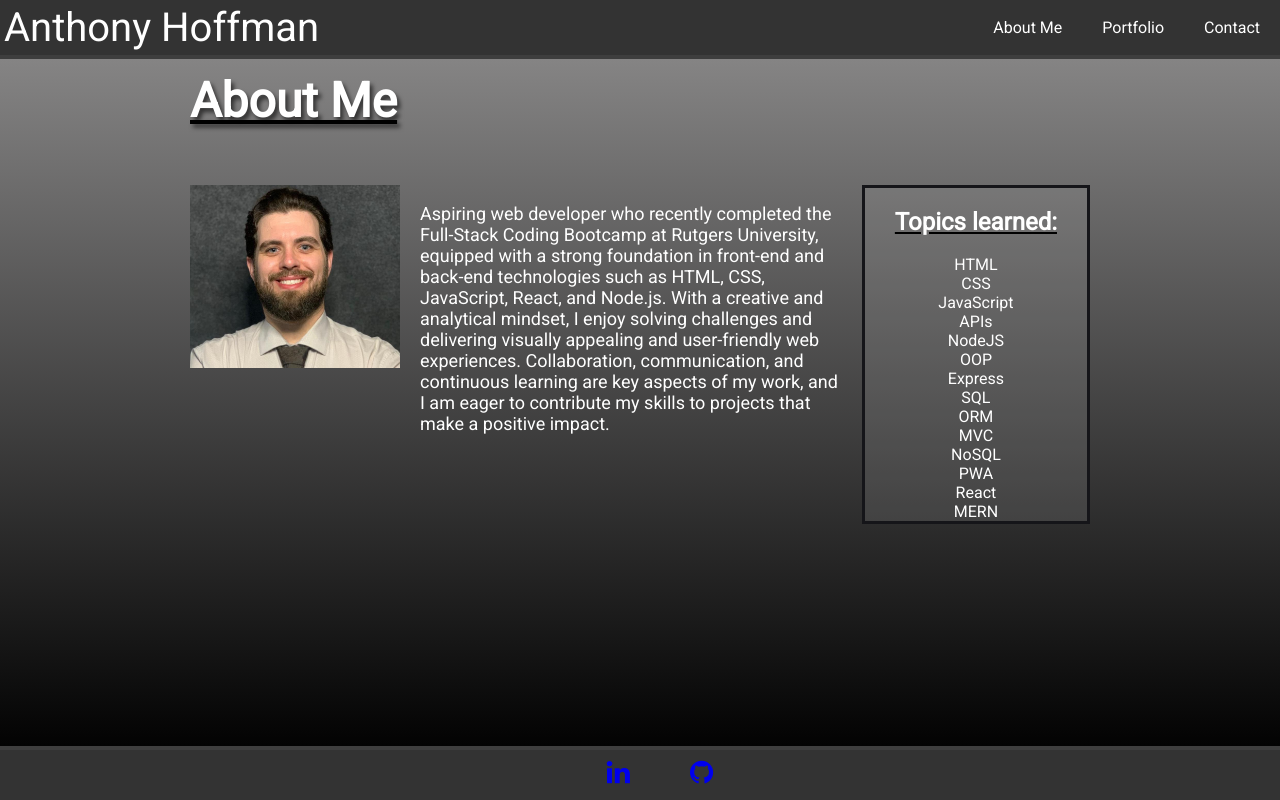
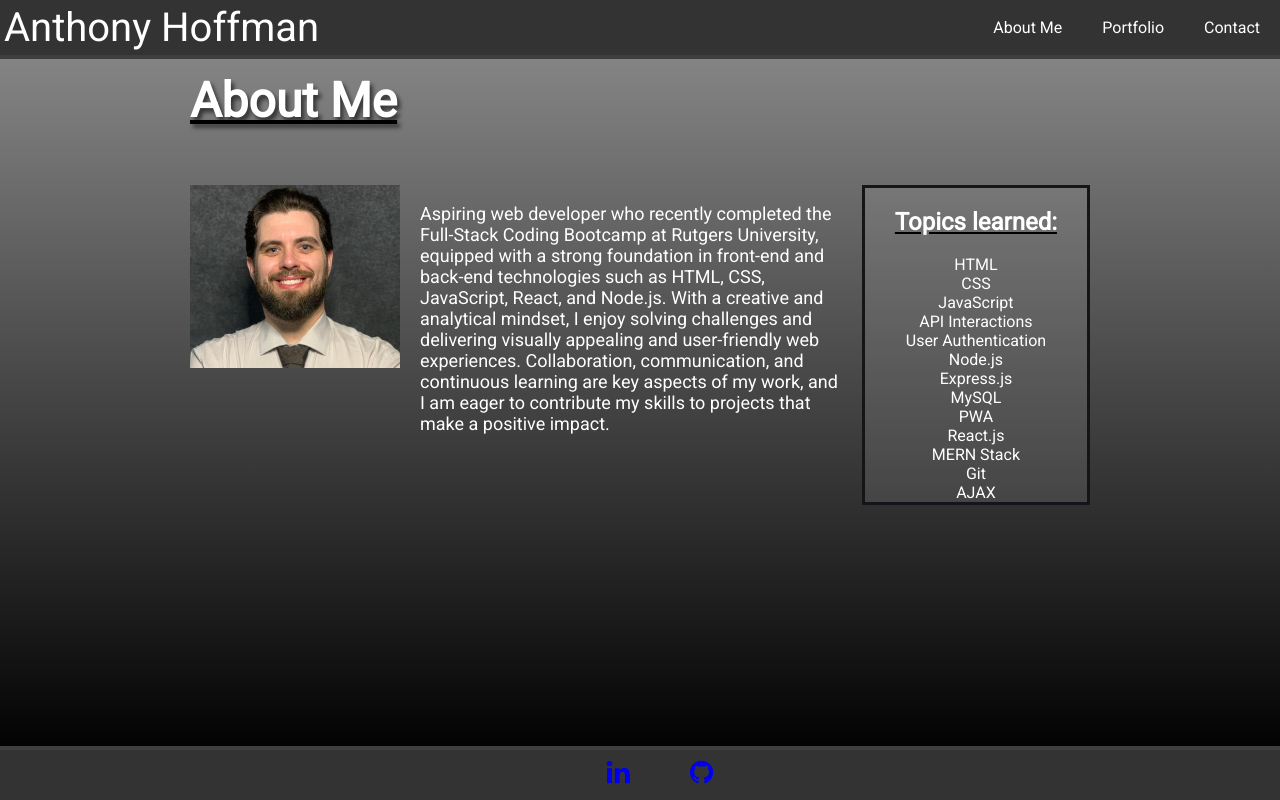
Before and after one commit to aHoff6/react-portfolio, a React (Create React App) app: page /about in a window 1280 px wide. Built offline with nearby package versions, Linux system fonts and the light colour scheme.

Commit message:
updated skill list

```diff
--- a/src/components/pages/About.js
+++ b/src/components/pages/About.js
@@ -28,17 +28,16 @@ export default function About() {
         <li>HTML</li>
         <li>CSS</li>
         <li>JavaScript</li>
-        <li>APIs</li>
-        <li>NodeJS</li>
-        <li>OOP</li>
-        <li>Express</li>
-        <li>SQL</li>
-        <li>ORM</li>
-        <li>MVC</li>
-        <li>NoSQL</li>
+        <li>API Interactions</li>
+        <li>User Authentication</li>
+        <li>Node.js</li>
+        <li>Express.js</li>
+        <li>MySQL</li>
         <li>PWA</li>
-        <li>React</li>
-        <li>MERN</li>
+        <li>React.js</li>
+        <li>MERN Stack</li>
+        <li>Git</li>
+        <li>AJAX</li>
       </ul>
       </figure>
       </div>
```
